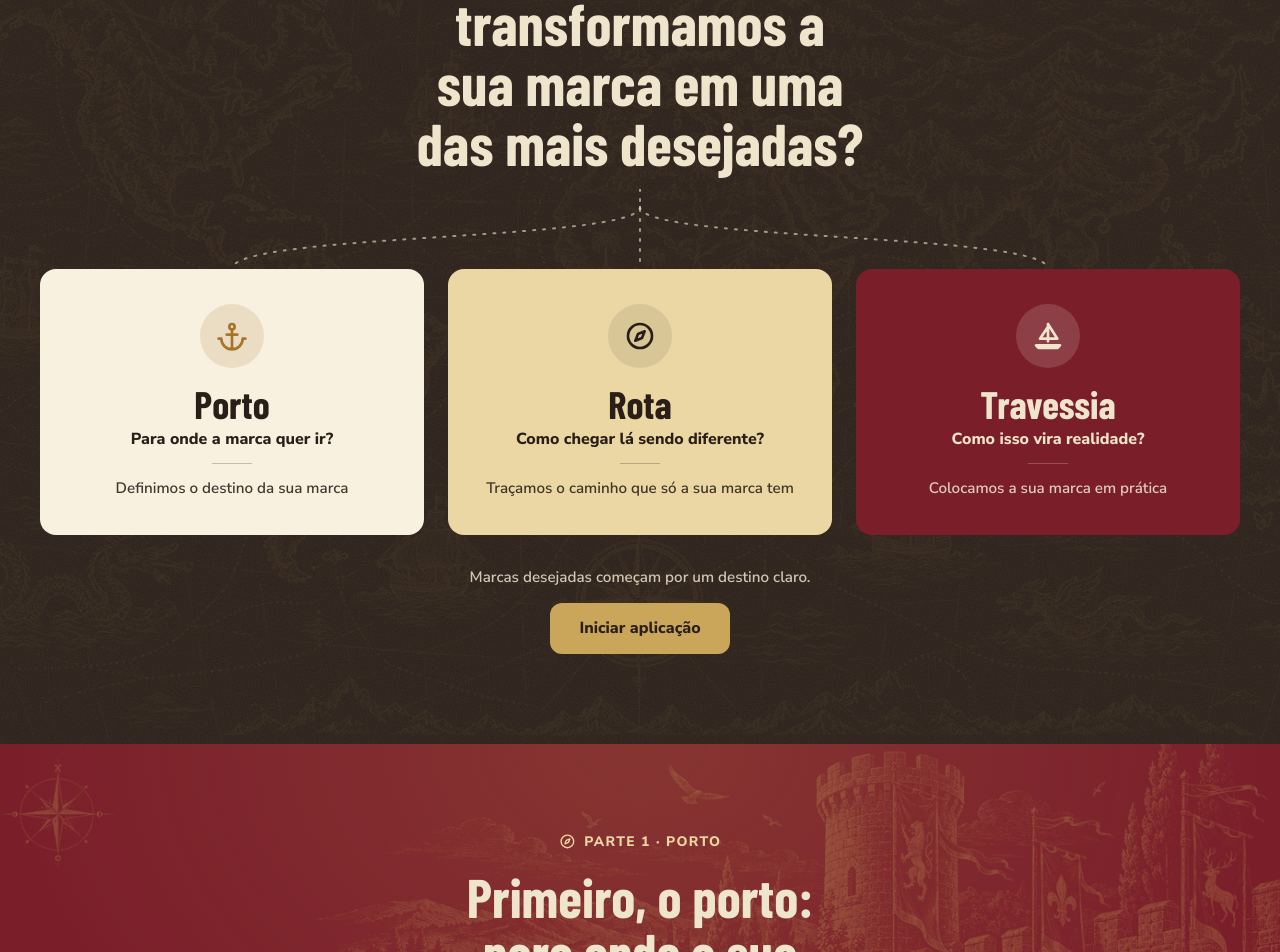
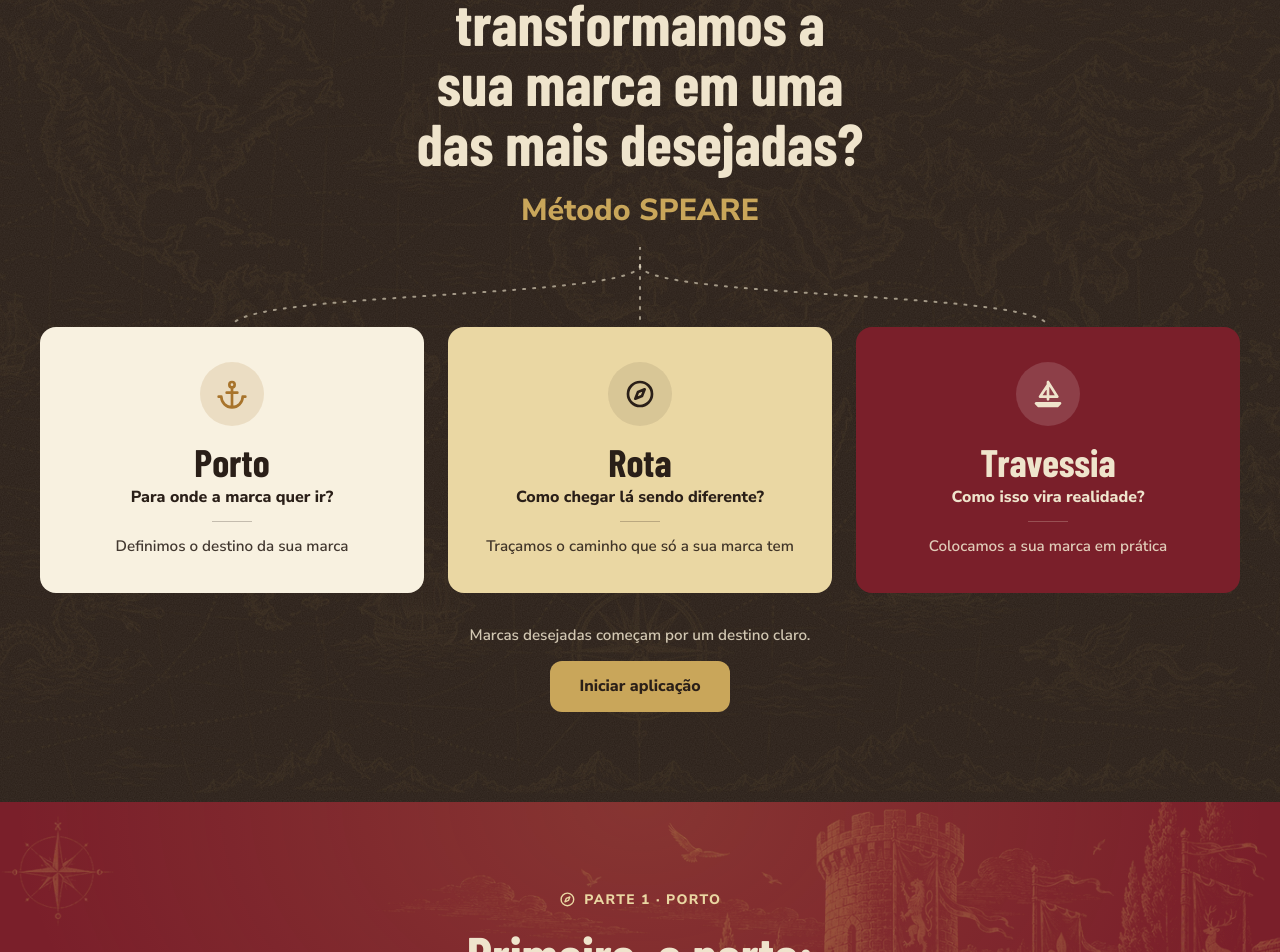
Before and after one commit to Viniwayne69/markway, a Next.js app: page / in a window 1280 px wide. Shown: the part 957-1909 px from the top of the page. Built offline with nearby package versions, Linux system fonts and the light colour scheme; a web font is replaced by a local one.

Commit message:
Subtítulo da visão geral: apenas Método SPEARE
Co-Authored-By: Claude Sonnet 5.5 <noreply@anthropic.com>
Claude-Session: https://claude.ai/code/session_018ckGgeLrJeXv2UHJFd83h8

```diff
--- a/src/components/SolutionsSection.tsx
+++ b/src/components/SolutionsSection.tsx
@@ -17,6 +17,9 @@ export function SolutionsSection() {
           <h2 id="solutions-title" className="display-title solutions-title" data-reveal>
             Como transformamos a sua marca em uma das mais desejadas?
           </h2>
+          <p className="solutions-sub" data-reveal style={{ "--d": "100ms" } as CSSProperties}>
+            Método SPEARE
+          </p>
         </div>
 
         <div className="solutions-wrap">
```
